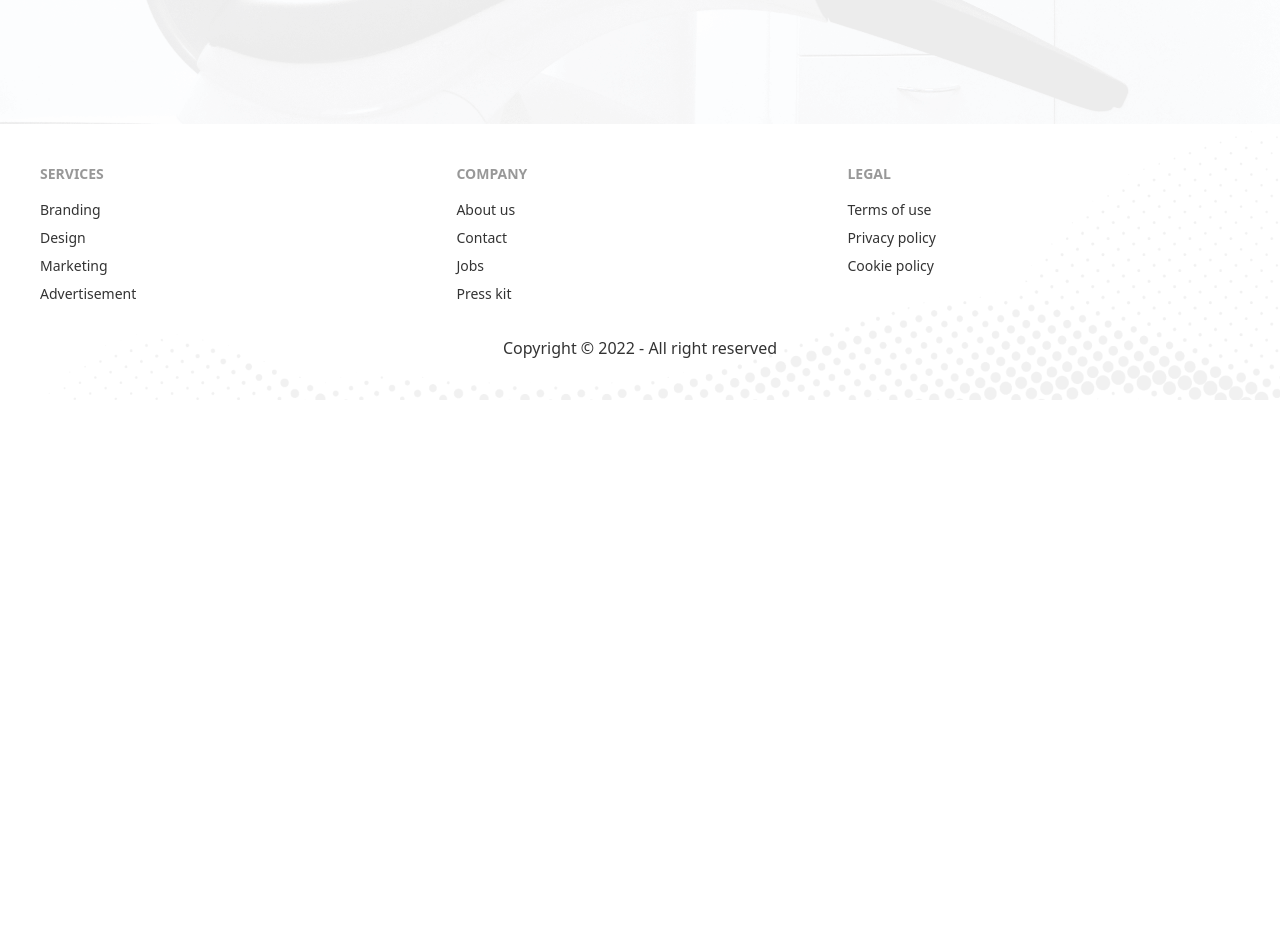
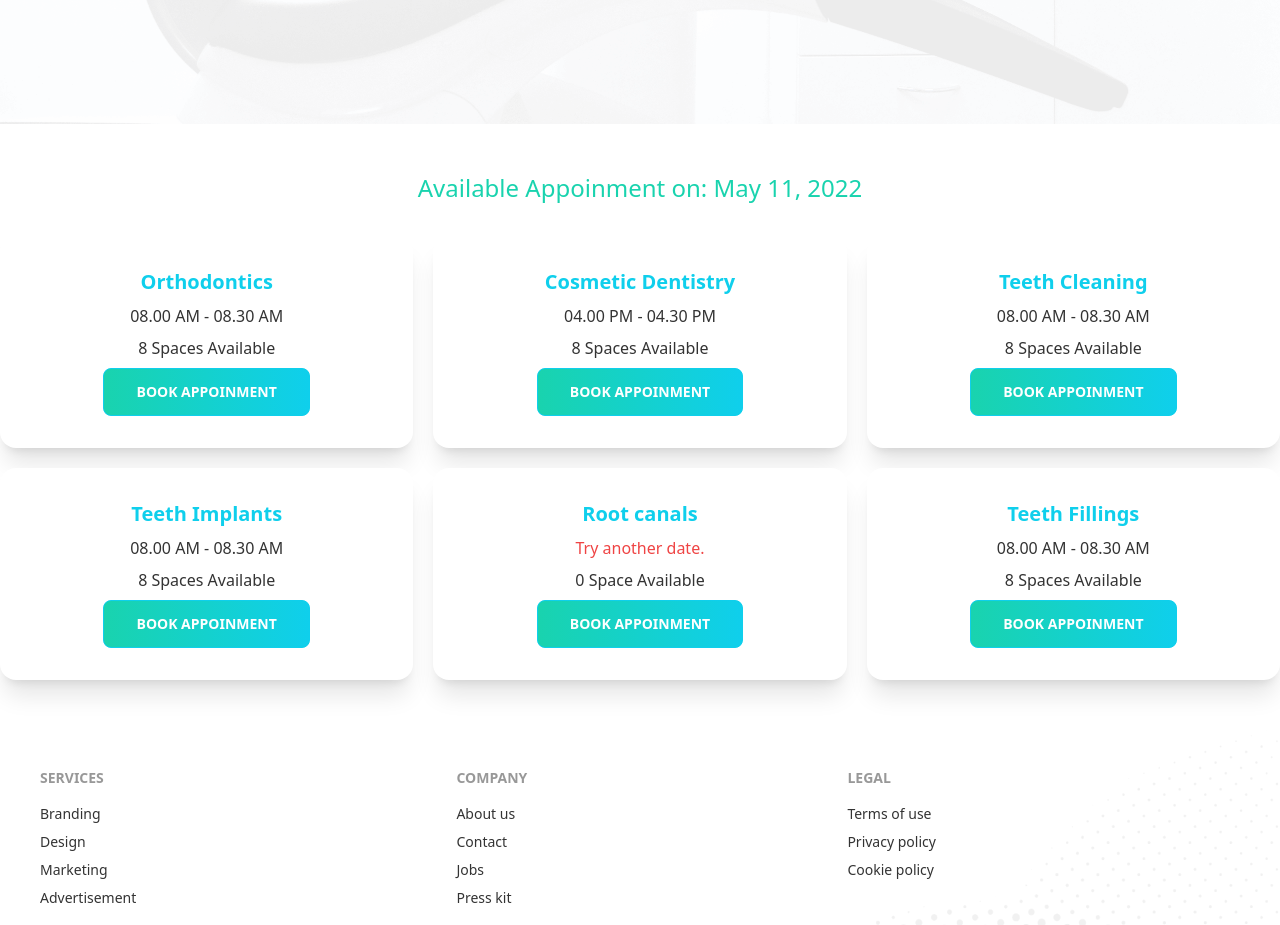
Before and after one commit to ahmmedrasel-dev/doctors-portal-client, a React (Create React App) app: page /appoinment in a window 1280 px wide. Shown: the part 740-1665 px from the top of the page. Before the commit the page ends 1140 px from the top, so only its background shows below. Built offline with nearby package versions, Linux system fonts and the light colour scheme.

Commit message:
update avaiable services

```diff
--- /dev/null
+++ b/public/services.json
@@ -0,0 +1,77 @@
+[
+  {
+    "_id": 1,
+    "name": "Orthodontics",
+    "slot": [
+      "08.00 AM - 08.30 AM",
+      "08.30 AM - 09.00 AM",
+      "09.00 AM - 09.30 AM",
+      "09.30 AM - 10.00 AM",
+      "10.00 AM - 10.30 AM",
+      "10.30 AM - 11.00 AM",
+      "11.00 AM - 11.30 AM",
+      "11.30 AM - 12.00 AM"
+    ]
+  },
+  {
+    "_id": 2,
+    "name": "Cosmetic Dentistry",
+    "slot": [
+      "04.00 PM - 04.30 PM",
+      "04.30 PM - 05.00 PM",
+      "05.00 PM - 05.30 PM",
+      "05.30 PM - 6.00 PM",
+      "06.00 PM - 06.30 PM",
+      "06.30 PM - 07.00 PM",
+      "07.00 PM - 08.30 PM",
+      "08.30 PM - 09.00 PM"
+    ]
+  },
+  {
+    "_id": 3,
+    "name": "Teeth Cleaning",
+    "slot": [
+      "08.00 AM - 08.30 AM",
+      "08.30 AM - 09.00 AM",
+      "09.00 AM - 09.30 AM",
+      "09.30 AM - 10.00 AM",
+      "10.00 AM - 10.30 AM",
+      "10.30 AM - 11.00 AM",
+      "11.00 AM - 11.30 AM",
+      "11.30 AM - 12.00 AM"
+    ]
+  },
+  {
+    "_id": 4,
+    "name": "Teeth Implants",
+    "slot": [
+      "08.00 AM - 08.30 AM",
+      "08.30 AM - 09.00 AM",
+      "09.00 AM - 09.30 AM",
+      "09.30 AM - 10.00 AM",
+      "10.00 AM - 10.30 AM",
+      "10.30 AM - 11.00 AM",
+      "11.00 AM - 11.30 AM",
+      "11.30 AM - 12.00 AM"
+    ]
+  },
+  {
+    "_id": 4,
+    "name": "Root canals",
+    "slot": [ ]
+  },
+  {
+    "_id": 6,
+    "name": "Teeth Fillings",
+    "slot": [
+      "08.00 AM - 08.30 AM",
+      "08.30 AM - 09.00 AM",
+      "09.00 AM - 09.30 AM",
+      "09.30 AM - 10.00 AM",
+      "10.00 AM - 10.30 AM",
+      "10.30 AM - 11.00 AM",
+      "11.00 AM - 11.30 AM",
+      "11.30 AM - 12.00 AM"
+    ]
+  }
+]
--- a/src/Pages/Appoinment/Appoinment.js
+++ b/src/Pages/Appoinment/Appoinment.js
@@ -1,11 +1,14 @@
-import React from 'react';
+import React, { useState } from 'react';
 import Footer from '../Shared/Footer';
 import AppoinmentHero from './AppoinmentHero';
+import AvailableAppoinment from './AvailableAppoinment';
 
 const Appoinment = () => {
+  const [date, setDate] = useState(new Date())
   return (
     <div>
-      <AppoinmentHero></AppoinmentHero>
+      <AppoinmentHero date={date} setDate={setDate}></AppoinmentHero>
+      <AvailableAppoinment date={date}></AvailableAppoinment>
       <Footer></Footer>
     </div>
   );
--- a/src/Pages/Appoinment/AppoinmentHero.js
+++ b/src/Pages/Appoinment/AppoinmentHero.js
@@ -1,11 +1,10 @@
-import React, { useState } from 'react';
+import React from 'react';
 import chair from '../../assets/images/chair.png';
 import bg from '../../../src/assets/images/bg.png';
 import { DayPicker } from 'react-day-picker';
 import 'react-day-picker/dist/style.css';
 
-const AppoinmentHero = () => {
-  const [date, setDate] = useState(new Date())
+const AppoinmentHero = ({ date, setDate }) => {
   return (
     <div
       className="hero lg:min-h-screen min-w-min"
--- /dev/null
+++ b/src/Pages/Appoinment/AvailableAppoinment.js
@@ -0,0 +1,28 @@
+import { format } from 'date-fns';
+import React, { useEffect, useState } from 'react';
+import BookingService from './BookingService';
+
+const AvailableAppoinment = ({ date }) => {
+  const [avaiableService, setAvaiableService] = useState([]);
+
+  useEffect(() => {
+    fetch('services.json')
+      .then(res => res.json())
+      .then(data => setAvaiableService(data))
+  }, [])
+  return (
+    <div className='max-w-7xl mx-auto lg:py-12'>
+      <h3 className='text-2xl text-secondary text-center lg:pb-8'>Available Appoinment on: {format(date, 'PP')}</h3>
+      <div className='grid grid-cols-1 md:grid-cols-2 lg:grid-cols-3 gap-5'>
+        {
+          avaiableService.map(service => <BookingService
+            key={service._id}
+            service={service}
+          ></BookingService>)
+        }
+      </div>
+    </div>
+  );
+};
+
+export default AvailableAppoinment;
--- /dev/null
+++ b/src/Pages/Appoinment/BookingService.js
@@ -0,0 +1,27 @@
+import React from 'react';
+import PrimaryButton from '../Shared/PrimaryButton';
+
+const BookingService = ({ service }) => {
+  const { name, slot } = service;
+  return (
+    <div class="card bg-base-100 shadow-xl">
+      <div class="card-body items-center">
+        <h2 class="card-title text-primary">{name}</h2>
+        <p>
+          {
+            slot.length ?
+              <span>{slot[0]} </span>
+              :
+              <span className='text-red-500'>Try another date.</span>
+          }
+        </p>
+        <p>{slot.length} {slot.length ? 'Spaces' : 'Space'} Available</p>
+        <div class="card-actions">
+          <PrimaryButton>Book Appoinment</PrimaryButton>
+        </div>
+      </div>
+    </div>
+  );
+};
+
+export default BookingService;
```
